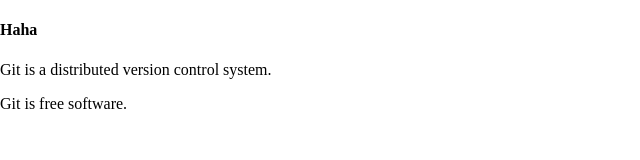
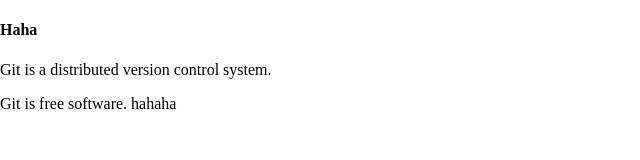
Before and after one commit to hwl2016/aaa, a plain HTML site: page index.html in a window 1280 px wide. Shown: the full height of the page, 0-640 px from the left. Drawn offline with Linux system fonts and the light colour scheme.

Commit message:
featurel commit

```diff
--- a/index.html
+++ b/index.html
@@ -8,7 +8,7 @@
 <body>
 	<h4>Haha</h4>
 	<p>Git is a distributed version control system.</p>
-	<p>Git is free software.</p>
+	<p>Git is free software. hahaha</p>
 	<script src="index.js"></script>
 </body>
 </html>
```
